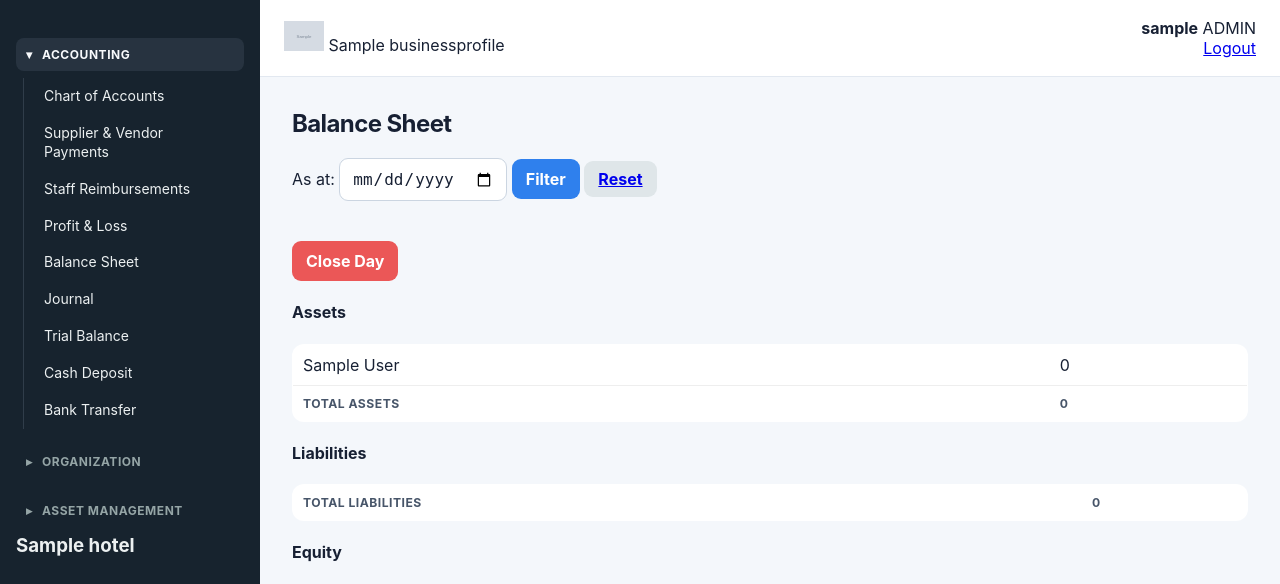
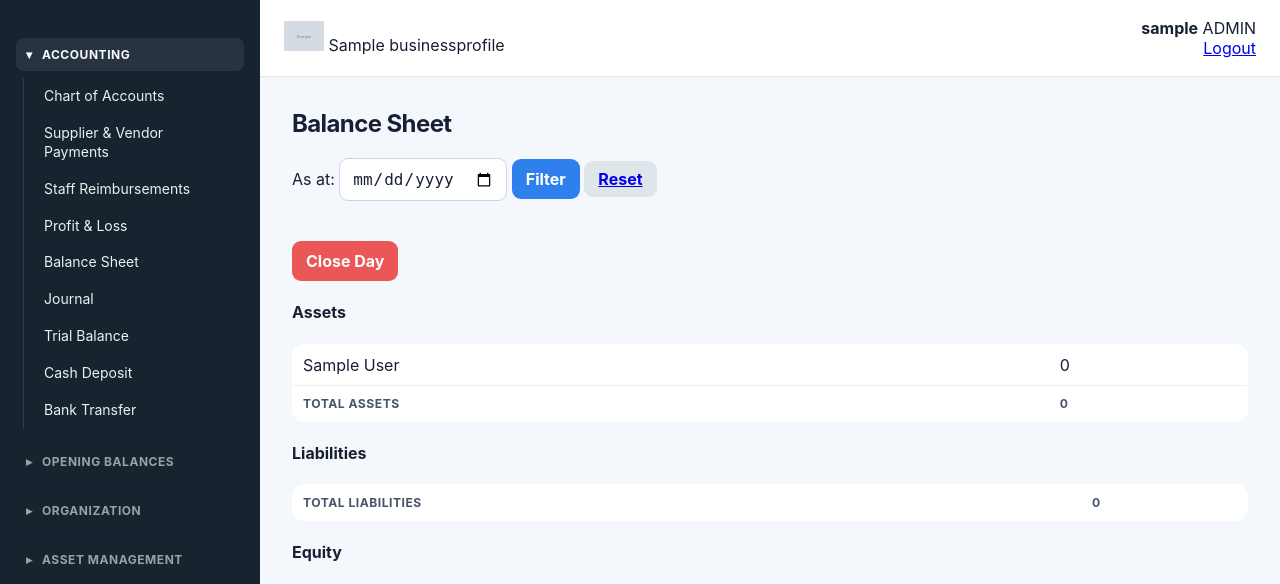
Before and after one commit to nazinamu66/hotel-hms, a Django app: page /accounting/reports/balance-sheet/ in a window 1280 px wide. Shown: the top 584 px of the page. Run offline with Django 4.2, Linux system fonts and the light colour scheme; a user stored in the database is signed in; tables that the repository leaves empty hold one stand-in row (values such as "Sample post"); grey boxes marked "Sample" are stand-in pictures; lists and menus that the app fills with data are empty; parts of the project's set-up code (start-up, migrations or seed data) failed here and were passed over.

Commit message:
Add Opening Balances navigation

```diff
--- a/templates/base/base.html
+++ b/templates/base/base.html
@@ -85,6 +85,17 @@
 
 
 
+
+        {% if user|has_role:"ADMIN,DIRECTOR,GENERAL_MANAGER,MANAGER,CHIEF_ACCOUNTANT,ACCOUNTANT" %}
+        <h4 class="menu-toggle {% if request.resolver_match.namespace == 'opening_stock' %}active-menu{% endif %}"
+            onclick="toggleMenu('opening_stock_menu', this)">
+            <span class="arrow">{% if request.resolver_match.namespace == "opening_stock" %}▾{% else %}▸{% endif %}</span>
+            Opening Balances
+        </h4>
+        <div id="opening_stock_menu" class="menu-section {% if request.resolver_match.namespace == 'opening_stock' %}open{% endif %}">
+            <a href="{% url 'opening_stock:dashboard' %}">Opening Stock Management</a>
+        </div>
+        {% endif %}
 
         {% if user|has_role:"ADMIN,DIRECTOR" and user.organization_id %}
         <h4 class="menu-toggle {% if request.resolver_match.url_name == 'organization_profile' %}active-menu{% endif %}"
```
